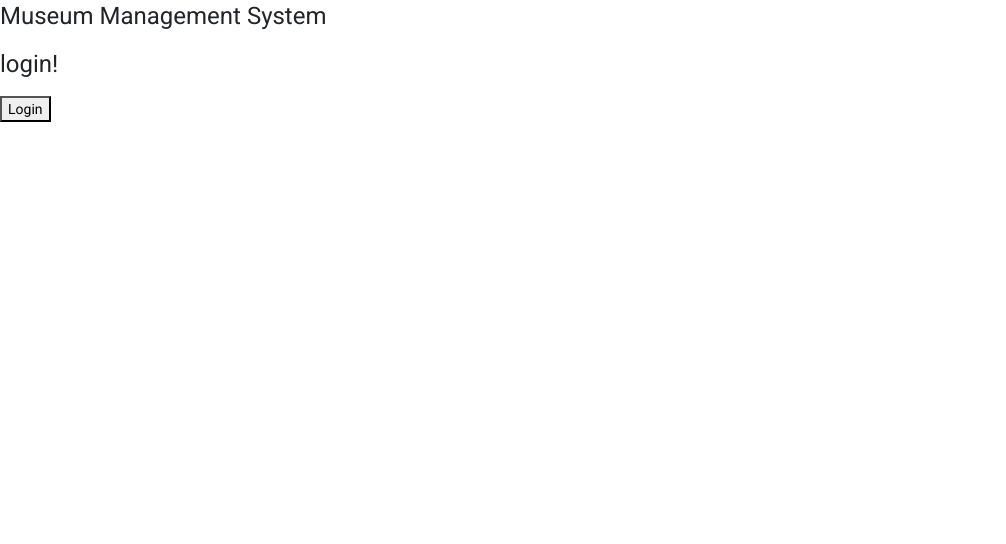
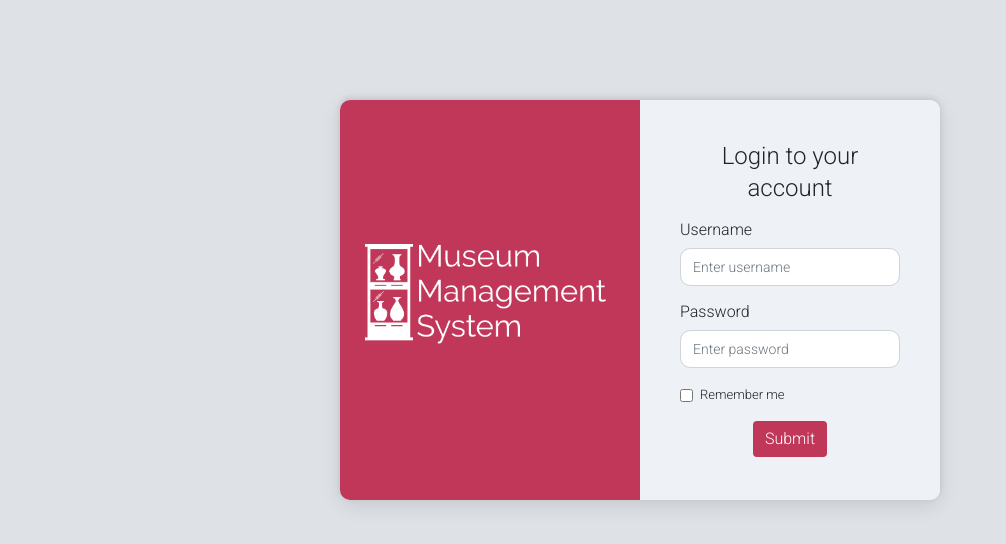
Before and after one commit to ratnadeepkharade/museum-management-application, an Angular app in the folder museum-management-ui/: page /#/login in a window 1280 px wide. Shown: the top 544 px of the page, without its empty margins (0-1006 px from the left). Built offline with nearby package versions, Linux system fonts and the light colour scheme; no server answers.

Commit message:
Created login page

```diff
--- a/museum-management-ui/src/app/login/login.component.html
+++ b/museum-management-ui/src/app/login/login.component.html
@@ -1,6 +1,35 @@
-
-<h1>Museum Management System</h1>
+<!-- <h1>Museum Management System</h1>
 
 <h1>login!</h1>
 
-<button routerLink="/main">Login</button>
+<button routerLink="/main">Login</button> -->
+
+<div class="login-page-wrapper">
+
+    <div class="login-wrapper">
+        <div class="logo-container">
+            <div class="logo-image">
+
+            </div>
+            <!-- <img src="login-logo.png" alt=""> -->
+        </div>
+        <div class="login-form-wrapper">
+            <h1>Login to your account</h1>
+            <div class="form-group">
+                <label for="exampleInputEmail1">Username</label>
+                <input type="text" class="form-control input" id="exampleInputEmail1" placeholder="Enter username"
+                    aria-describedby="emailHelp">
+            </div>
+            <div class="form-group">
+                <label for="exampleInputPassword1">Password</label>
+                <input type="password" placeholder="Enter password" class="form-control input"
+                    id="exampleInputPassword1">
+            </div>
+            <div class="form-group form-check">
+                <input type="checkbox" class="form-check-input" id="exampleCheck1">
+                <label class="form-check-label" for="exampleCheck1">Remember me</label>
+            </div>
+            <button routerLink="/main" class="btn btn-primary">Submit</button>
+        </div>
+    </div>
+</div>
--- a/museum-management-ui/src/app/login/login.component.scss
+++ b/museum-management-ui/src/app/login/login.component.scss
@@ -0,0 +1,93 @@
+.login-page-wrapper {
+    position: absolute;
+    top: 0;
+    left: 0;
+    bottom: 0;
+    right: 0;
+    background: #dee2e6;
+}
+
+.login-wrapper {
+    position: relative;
+    width: 600px;
+    height: 400px;
+    margin: 0 auto;
+    margin-top: 100px ;
+    border-radius: 10px 10px 10px 10px;
+
+    box-shadow: 0 6px 20px rgba(0, 0, 0, 0.1), 0 -2px 6px rgba(0, 0, 0, 0.1);
+}
+
+.logo-container {
+    position: absolute;
+    left: 0;
+    width: 50%;
+    height: 100%;
+    display: inline-block;
+    background-color: #c1375a;
+    border-radius: 10px 0 0 10px;
+
+    img {
+        vertical-align: middle;
+        border-style: none;
+        width: 85%;
+        box-sizing: border-box;
+        margin-top: 125px;
+        margin-left: 25px;
+    }
+
+    .logo-image {
+        background-image: url("../../assets/images/login-logo.png");
+        width: 85%;
+    height: 152px;
+    box-sizing: border-box;
+    margin-top: 125px;
+    margin-left: 25px;
+    background-size: 100%;
+    }
+}
+
+.login-form-wrapper {
+    position: absolute;
+    right: 0;
+    width: 50%;
+    height: 100%;
+    padding: 40px;
+    display: inline-block;
+    background-color: #EEF2F7;
+    border-radius: 0 10px 10px 0;
+
+    font-weight: 300;
+
+    h1 {
+        text-align: center;
+        font-weight: 300;
+    }
+
+    button {
+        font-weight: 300;
+        background-color: #c1375a;
+        border: none;
+        margin: 0 auto;
+        display: block;
+        font-size: 16px;
+    }
+
+    input {
+        font-weight: 300;
+        font-size: 16px;
+        border-radius: 10px;
+    }
+    .input {
+        height: 38px;
+        font-size: 14px;
+    }
+
+    label {
+        font-size: 16px;
+    }
+
+    .form-check-label{
+        font-size: 13px;
+    }
+}
```
Also changed, not shown: museum-management-ui/src/assets/images/login-logo.png (added).
